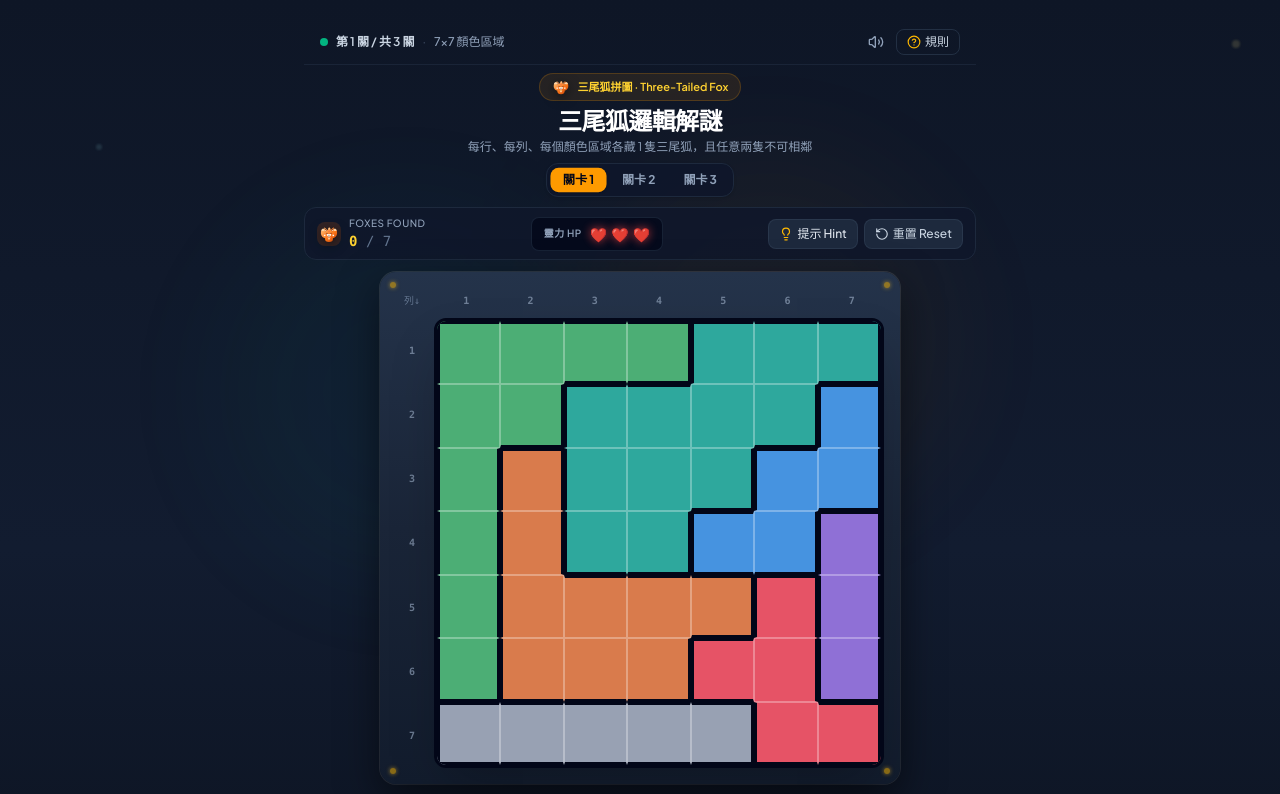
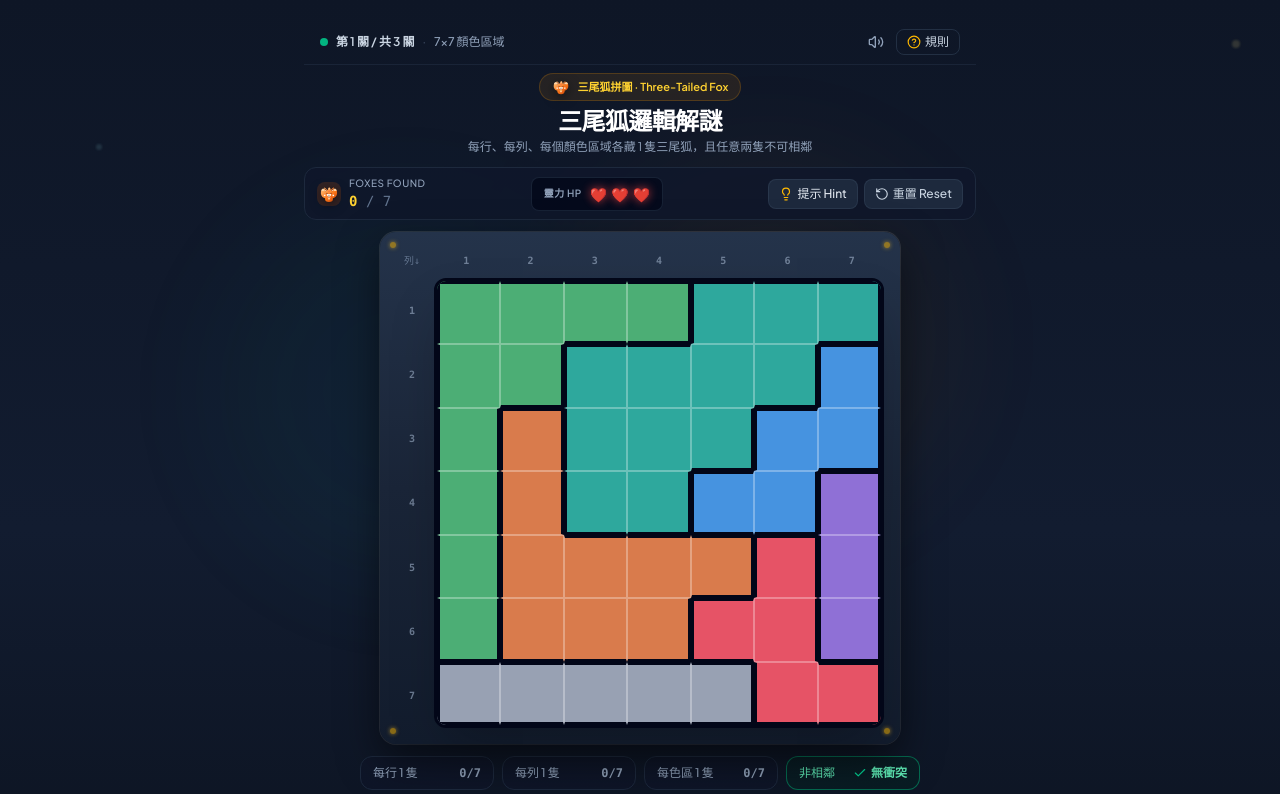
Before and after one commit to ochowei/monsterdoku, a React (Vite) app: page / in a window 1280 px wide. Shown: the top 794 px of the page. Built offline with nearby package versions, Linux system fonts and the light colour scheme.

Commit message:
refactor: remove level selector from GameHeader
Simplify the UI by removing the level selection functionality from the game header.

```diff
--- a/src/App.tsx
+++ b/src/App.tsx
@@ -239,7 +239,6 @@ export default function App() {
         <GameHeader
           currentLevel={levelIndex}
           totalLevels={PUZZLES.length}
-          onSelectLevel={handleSelectLevel}
           foxCount={foxCount}
           totalFoxes={size}
           lives={lives}
--- a/src/components/GameHeader.tsx
+++ b/src/components/GameHeader.tsx
@@ -5,7 +5,6 @@ import { FoxIcon } from './FoxIllustration';
 interface GameHeaderProps {
   currentLevel: number;
   totalLevels: number;
-  onSelectLevel: (levelIndex: number) => void;
   foxCount: number;
   totalFoxes: number;
   lives: number;
@@ -20,7 +19,6 @@ interface GameHeaderProps {
 export const GameHeader: React.FC<GameHeaderProps> = ({
   currentLevel,
   totalLevels,
-  onSelectLevel,
   foxCount,
   totalFoxes,
   lives,
@@ -33,7 +31,7 @@ export const GameHeader: React.FC<GameHeaderProps> = ({
 }) => {
   return (
     <header className="w-full max-w-2xl mx-auto mb-3 flex flex-col items-center select-none">
-      {/* Top Habitat Banner */}
+      {/* Top Level & Setting Banner */}
       <div className="flex items-center justify-between w-full px-2 sm:px-4 py-2 border-b border-slate-800/80 mb-2 text-xs">
         <div className="flex items-center gap-2">
           <span className="w-2 h-2 rounded-full bg-emerald-400 animate-pulse" />
@@ -66,7 +64,7 @@ export const GameHeader: React.FC<GameHeaderProps> = ({
       </div>
 
       {/* Main Title & Monster Identifier */}
-      <div className="text-center mb-2">
+      <div className="text-center mb-3">
         <div className="inline-flex items-center gap-2 px-3 py-1 rounded-full bg-amber-500/10 border border-amber-500/20 text-amber-300 text-[11px] font-semibold mb-1">
           <FoxIcon size={18} />
           <span>三尾狐拼圖 · Three-Tailed Fox</span>
@@ -77,26 +75,6 @@ export const GameHeader: React.FC<GameHeaderProps> = ({
         <p className="text-xs text-slate-400 mt-0.5">
           每行、每列、每個顏色區域各藏 1 隻三尾狐，且任意兩隻不可相鄰
         </p>
-      </div>
-
-      {/* Level Selector Buttons */}
-      <div className="flex items-center gap-1 p-1 bg-slate-900/90 rounded-xl border border-slate-800 shadow-sm mb-2.5">
-        {Array.from({ length: totalLevels }, (_, idx) => {
-          const isCurrent = idx === currentLevel;
-          return (
-            <button
-              key={`level-tab-${idx}`}
-              onClick={() => onSelectLevel(idx)}
-              className={`px-3 py-1 text-xs font-bold rounded-lg transition-all cursor-pointer ${
-                isCurrent
-                  ? 'bg-amber-500 text-slate-950 shadow-sm scale-102'
-                  : 'text-slate-400 hover:text-slate-200 hover:bg-slate-800/70'
-              }`}
-            >
-              關卡 {idx + 1}
-            </button>
-          );
-        })}
       </div>
 
       {/* Primary Status & Quick Actions Bar */}
```
